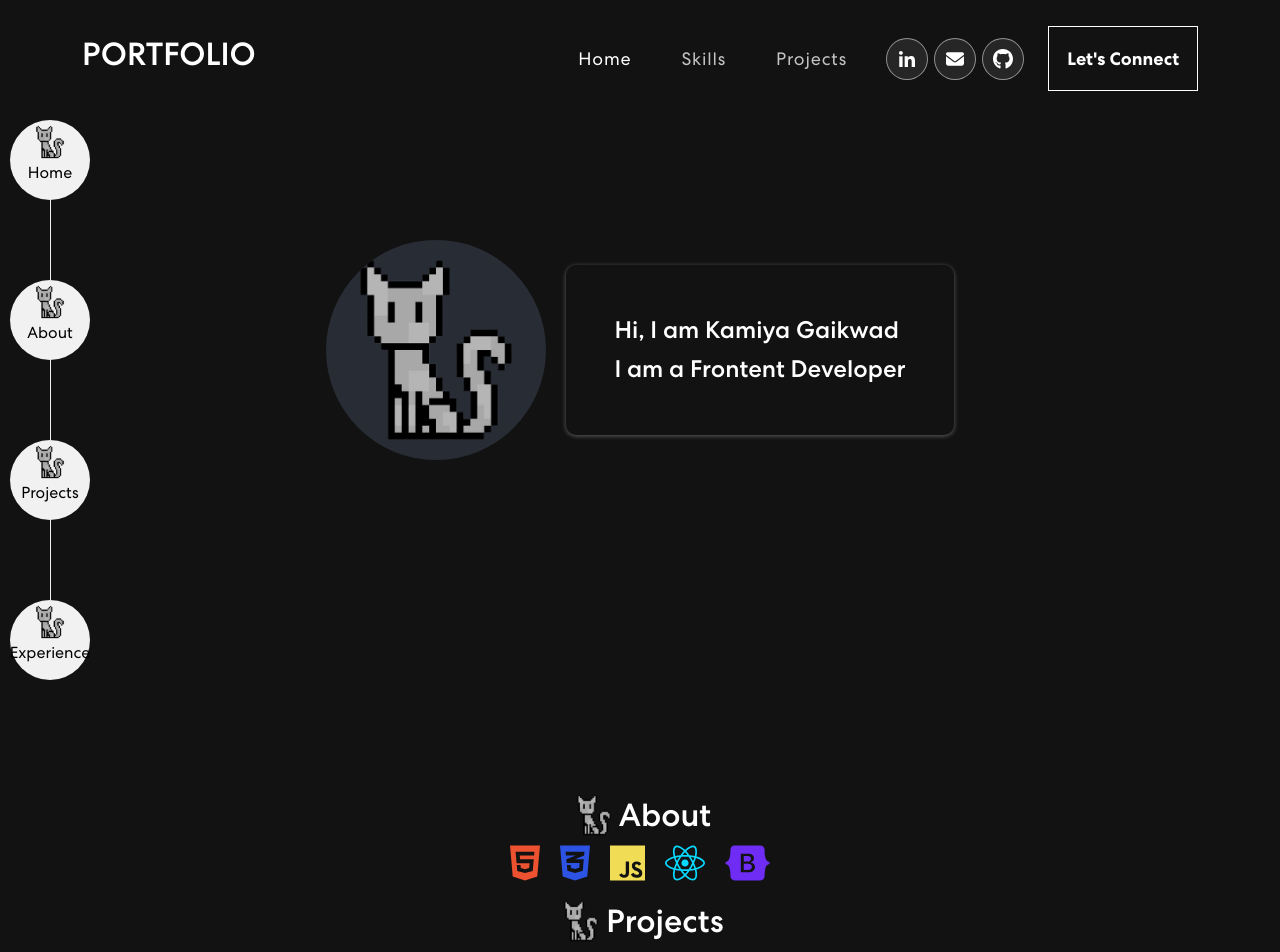
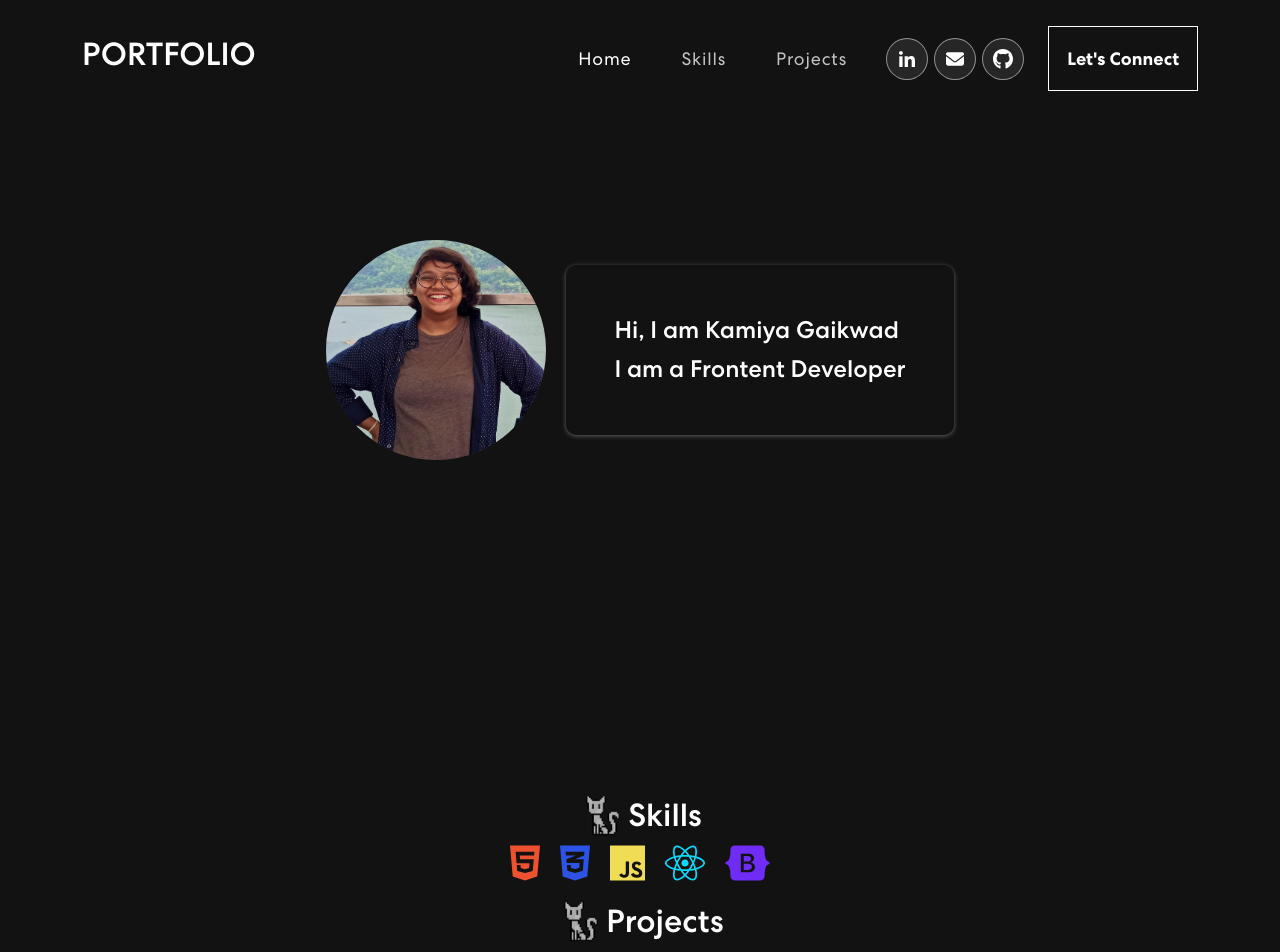
Before and after one commit to KamiyaGaikwad/personal-portfolio, a React (Create React App) app: page / in a window 1280 px wide. Shown: the top 952 px of the page. Built offline with nearby package versions, Linux system fonts and the light colour scheme.

Commit message:
Added picture in home component

```diff
--- a/src/App.js
+++ b/src/App.js
@@ -12,7 +12,7 @@ function App() {
   return (
     <div className="App">
       <NavBar />
-      <VerticalNavBar />
+      {/* <VerticalNavBar /> */}
       <Home />
       <About />
       <Projects />
--- a/src/components/About.js
+++ b/src/components/About.js
@@ -6,10 +6,10 @@ import { faHtml5,faCss3Alt,faReact, faJs, faBootstrap } from '@fortawesome/free-
 
 export const About = () => {
     return(
-        <div className="about">
+        <div className="about" id="skills">
         <div className="heading">
         <div className="image"><img src={cat1} alt="cat"/></div>
-        <h2>About</h2>
+        <h2>Skills</h2>
         </div>
         <div className="about-icons">
         <h1><FontAwesomeIcon icon={faHtml5} style={{color: "#ec5130",}} /></h1>
--- a/src/components/Footer.js
+++ b/src/components/Footer.js
@@ -14,11 +14,11 @@ export const Footer = () => {
           <Col md={3} className="mb-3">
           <h4>Socials</h4>
           <div className="social-icon d-flex mt-2 mb-3 mb-md-0 mt-md-0">
-                <div className='footer-social'><a href="https://www.linkedin.com/in/kamiya-gaikwad/"><img src={navIcon1} alt="linkedin" /></a><span>Linkedin</span></div>
-                <div className='footer-social'><a href="mailto:kamitarg88@gmail.com"><FontAwesomeIcon icon={faEnvelope} className="gmail-icon"/></a><span>Gmail</span></div>
-                <div className='footer-social'><a href="https://github.com/KamiyaGaikwad/"><FontAwesomeIcon icon={faGithub} className="github-icon"/></a><span>Github</span></div>
-                <div className='footer-social'><a href="https://kamiya.hashnode.dev/"><FontAwesomeIcon icon={faHashnode} className="github-icon"/></a><span>Hashnode</span></div>
-                <div className='footer-social'><a href="https://twitter.com/Kamiya_Gaikwad"><FontAwesomeIcon icon={faXTwitter} className="github-icon" /></a><span>Twitter</span></div>
+                <div className='footer-social'><a href="https://www.linkedin.com/in/kamiya-gaikwad/" target="_blank"><img src={navIcon1} alt="linkedin" /></a><span>Linkedin</span></div>
+                <div className='footer-social'><a href="mailto:kamitarg88@gmail.com" target="_blank"><FontAwesomeIcon icon={faEnvelope} className="gmail-icon"/></a><span>Gmail</span></div>
+                <div className='footer-social'><a href="https://github.com/KamiyaGaikwad/" target="_blank"><FontAwesomeIcon icon={faGithub} className="github-icon"/></a><span>Github</span></div>
+                <div className='footer-social'><a href="https://kamiya.hashnode.dev/" target="_blank"><FontAwesomeIcon icon={faHashnode} className="github-icon"/></a><span>Hashnode</span></div>
+                <div className='footer-social'><a href="https://twitter.com/Kamiya_Gaikwad" target="_blank"><FontAwesomeIcon icon={faXTwitter} className="github-icon" /></a><span>Twitter</span></div>
                 <div className='footer-social'><a href="/path/to/your/resume/your_resume.pdf" download="your_resume.pdf"><FontAwesomeIcon icon={faFile} className="resume-icon" /></a><span>Resume</span></div>
               </div>
           </Col>
--- a/src/components/Home.js
+++ b/src/components/Home.js
@@ -1,10 +1,11 @@
 import React from "react";
 import cat1 from "../assets/img/cat-kitten-pixel-art-pixels.png";
+import pic from "../assets/img/Kamiya.jpg";
 
 export const Home = () => {
     return(
-        <div className="home">
-        <div className="image"><img src={cat1} alt="cat"/></div>
+        <div className="home" id="home">
+        <div className="image"><img src={pic} alt="cat"/></div>
         <div className="content">
             <h4>Hi, I am Kamiya Gaikwad</h4>
             <h4>I am a Frontent Developer</h4>
--- a/src/components/NavBar.js
+++ b/src/components/NavBar.js
@@ -40,7 +40,6 @@ export const NavBar = () => {
     if (footerElement) {
       footerElement.scrollIntoView({ behavior: 'smooth' });
     }}
-
   return (
     // <Router>
       <Navbar expand="md" className={scrolled ? "scrolled" : ""}>
@@ -60,9 +59,9 @@ export const NavBar = () => {
             </Nav>
             <span className="navbar-text d-flex flex-column flex-md-row">
               <div className="social-icon d-flex mt-2 mb-3 mb-md-0 mt-md-0">
-                <a href="https://www.linkedin.com/in/kamiya-gaikwad/"><img src={navIcon1} alt="linkedin" /></a>
-                <a href="mailto:kamitarg88@gmail.com"><FontAwesomeIcon icon={faEnvelope} className="gmail-icon"/></a>
-                <a href="https://github.com/KamiyaGaikwad/"><FontAwesomeIcon icon={faGithub} className="github-icon"/></a>
+                <a href="https://www.linkedin.com/in/kamiya-gaikwad/" target="_blank"><img src={navIcon1} alt="linkedin" /></a>
+                <a href="mailto:kamitarg88@gmail.com" target="_blank"><FontAwesomeIcon icon={faEnvelope} className="gmail-icon"/></a>
+                <a href="https://github.com/KamiyaGaikwad/" target="_blank"><FontAwesomeIcon icon={faGithub} className="github-icon"/></a>
               </div>
               {/* <HashLink to='#connect'> */}
                 <button className="vvd" onClick={scrollToFooter}><span>Let's Connect</span></button>
--- a/src/components/Projects.js
+++ b/src/components/Projects.js
@@ -5,7 +5,7 @@ import { projects } from "../assets/data";
 
 export const Projects = () => {
   return (
-    <div className="projects">
+    <div className="projects" id="projects">
       <div className="heading">
         <div className="image">
           <img src={cat1} alt="cat" />
```
Also changed, not shown: src/assets/img/Kamiya.jpg (added).
